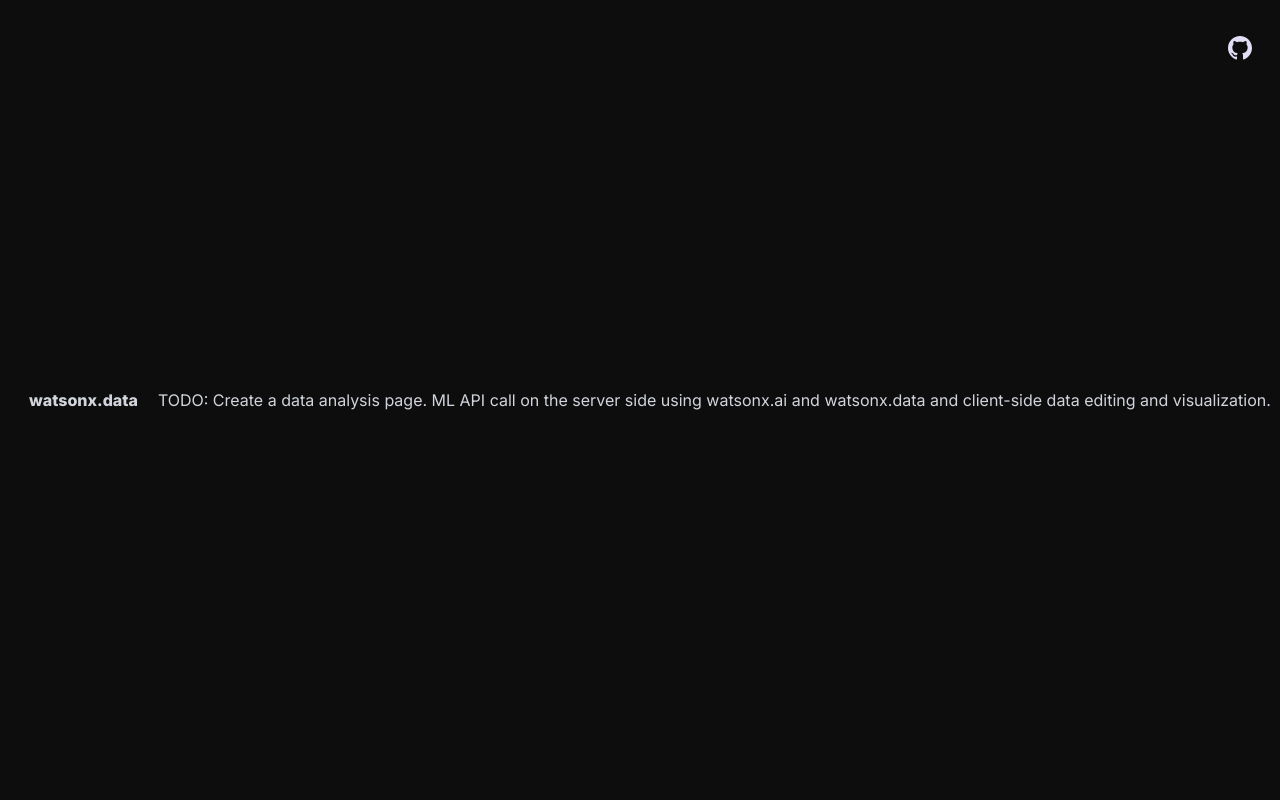
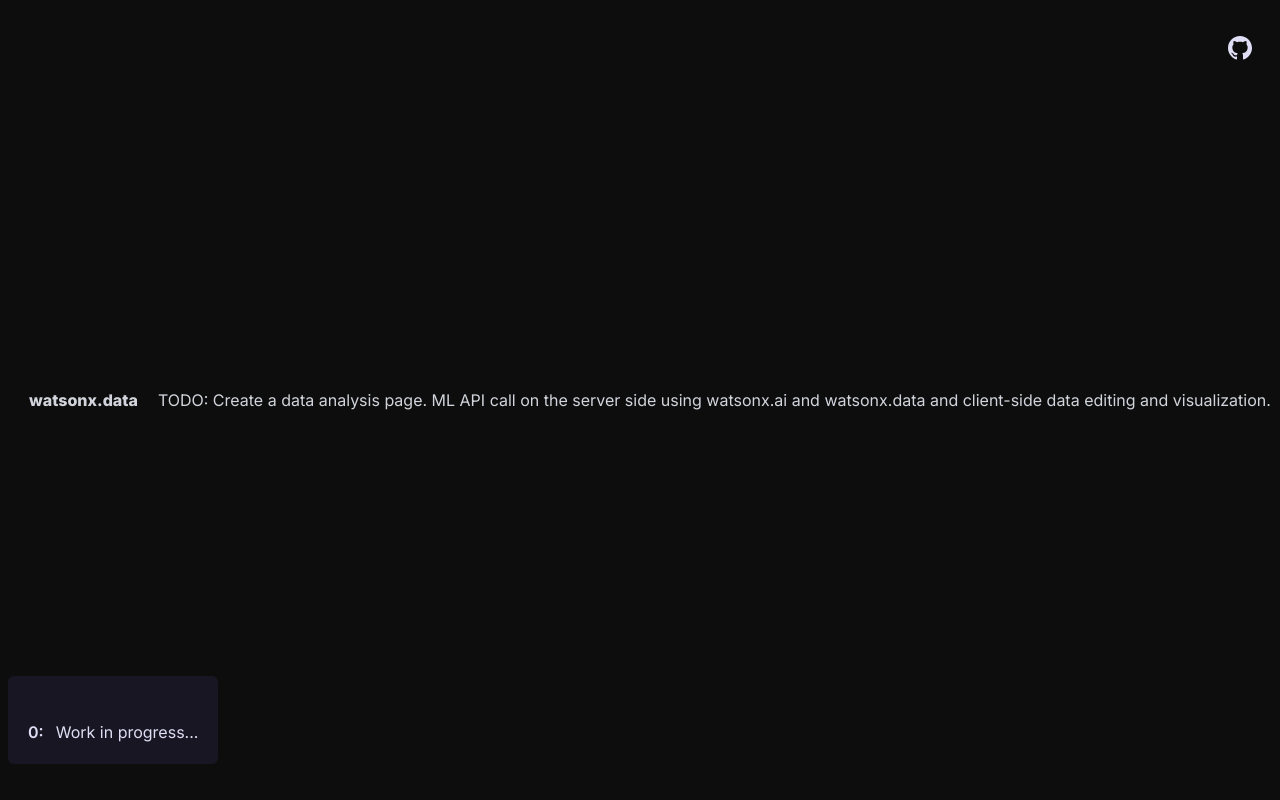
Before and after one commit to soobinrho/BeeMovr, a Next.js app: page /watsonx in a window 1280 px wide. Built offline with nearby package versions, Linux system fonts and the light colour scheme.

Commit message:
refactor: watsonx page data population (WIP)
Signed-off-by: Soobin Rho <soobinrho@gmail.com>

```diff
--- /dev/null
+++ b/src/app/components/information-console-watsonx.tsx
@@ -0,0 +1,96 @@
+'use client';
+
+import * as React from 'react';
+import {
+  Ref,
+  RefObject,
+  useCallback,
+  useEffect,
+  useMemo,
+  useRef,
+  useState,
+} from 'react';
+import { ChangeEvent } from 'react';
+import { MapMouseEvent, useMap } from 'react-map-gl';
+import useSWRImmutable from 'swr/immutable';
+
+import { isValidLngLat } from '../v1/components/open-meteo-api';
+import {
+  MAX_DIGITS_COORDINATES,
+  api_response_key_honeyYield,
+  api_response_key_maxTemp,
+  api_response_key_minTemp,
+  api_response_key_precipitation,
+  getLastMonthYearMonthUTC,
+} from '../v1/components/open-meteo-api';
+import { axiosFetcher } from './axios-swr-wrapper';
+import { IMarker } from './mapbox';
+
+interface IInformationConsole {
+  api_lng: string;
+  api_lat: string;
+}
+
+interface IApi {
+  [api_response_key_honeyYield]: any;
+  [api_response_key_precipitation]: any;
+  [api_response_key_maxTemp]: any;
+  [api_response_key_minTemp]: any;
+}
+
+interface IAllInformationConsoleData {
+  [key: number]: IApi;
+}
+
+export default function InformationConsoleWatsonx({
+  api_lng,
+  api_lat,
+}: IInformationConsole) {
+  return (
+    <div className='absolute bottom-4 z-10 w-screen'>
+      <div className='mx-2 my-12 flex max-h-[25vh] flex-col-reverse justify-self-start overflow-auto rounded-md bg-background-console/50 p-5 text-left font-normal text-font-console hover:bg-background-console/90 sm:my-5'>
+        <InformationConsoleDataWatsonx api_lng={api_lng} api_lat={api_lat} />
+      </div>
+    </div>
+  );
+}
+
+export function InformationConsoleDataWatsonx({
+  api_lng,
+  api_lat,
+}: IInformationConsole) {
+  const allInformationConsoleData = useMemo(() => {
+    if (typeof window !== 'undefined') {
+      return [{ ...localStorage }];
+    } else {
+      return {};
+    }
+  }, []);
+
+  const AllListedData = useMemo(
+    () =>
+      Object.keys(allInformationConsoleData).map((dataKey: string) => (
+        <li key={dataKey} className='list-none'>
+          <b className='pr-2 font-semibold'>{dataKey}: </b>
+          Work in progress...
+          {/* {JSON.stringify(allInformationConsoleData[0])} */}
+          <br />
+        </li>
+      )),
+    [allInformationConsoleData]
+  );
+
+  return (
+    <>
+      {allInformationConsoleData ? (
+        AllListedData
+      ) : (
+        <p>
+          <b className='pr-2 font-semibold'>Test Value: </b>
+          Work in progress...
+        </p>
+      )}
+      <br />
+    </>
+  );
+}
--- a/src/app/components/information-console.tsx
+++ b/src/app/components/information-console.tsx
@@ -1,7 +1,14 @@
 'use client';
 
 import * as React from 'react';
-import { Ref, RefObject, useCallback, useEffect, useState } from 'react';
+import {
+  Ref,
+  RefObject,
+  useCallback,
+  useEffect,
+  useRef,
+  useState,
+} from 'react';
 import { ChangeEvent } from 'react';
 import { MapMouseEvent, useMap } from 'react-map-gl';
 import useSWRImmutable from 'swr/immutable';
@@ -18,16 +25,20 @@ import {
 import { axiosFetcher } from './axios-swr-wrapper';
 import { IMarker } from './mapbox';
 
-export interface IInformationConsole {
+interface IInformationConsole {
   api_lng: string;
   api_lat: string;
 }
 
-export interface IApi {
+interface IApi {
   [api_response_key_honeyYield]: any;
   [api_response_key_precipitation]: any;
   [api_response_key_maxTemp]: any;
   [api_response_key_minTemp]: any;
+}
+
+interface IAllInformationConsoleData {
+  [key: number]: IApi;
 }
 
 export default function InformationConsole({
@@ -37,16 +48,19 @@ export default function InformationConsole({
   return (
     <div className='absolute bottom-4 z-10 w-screen'>
       <div className='mx-2 my-12 flex max-h-[25vh] flex-col-reverse justify-self-start overflow-auto rounded-md bg-background-console/50 p-5 text-left font-normal text-font-console hover:bg-background-console/90 sm:my-5'>
-        <FetchInformationConsoleData api_lng={api_lng} api_lat={api_lat} />
+        <InformationConsoleData api_lng={api_lng} api_lat={api_lat} />
       </div>
     </div>
   );
 }
 
-export function FetchInformationConsoleData({
+export function InformationConsoleData({
   api_lng,
   api_lat,
 }: IInformationConsole) {
+  const [allInformationConsoleData, setAllInformationConsoleData] = useState<
+    Array<IAllInformationConsoleData>
+  >([]);
   const shouldRender = isValidLngLat({ api_lng: api_lng, api_lat: api_lat });
   const { data, error, isLoading } = useSWRImmutable(
     shouldRender
@@ -89,6 +103,50 @@ export function FetchInformationConsoleData({
 
     minTemp = api_response[api_response_key_minTemp][minTemp_date_key];
   }
+
+  // TODO: DEBUG. Rendering and updates are not synced.
+  let lastUpdateKey = useRef('');
+  const updateAllInformationConsoleData = useCallback(
+    (api_response: IApi) => {
+      const updateKey = `${api_lng} ${api_lat}`;
+      if (lastUpdateKey.current !== updateKey) {
+        // TODO: Store exactly as response data
+        setAllInformationConsoleData((allInformationConsoleData) => [
+          ...allInformationConsoleData,
+          {
+            [updateKey]: {
+              [api_response_key_honeyYield]: honeyYield,
+              [api_response_key_precipitation]: precipitation,
+              [api_response_key_maxTemp]: maxTemp,
+              [api_response_key_minTemp]: minTemp,
+            },
+          },
+        ]);
+        localStorage.setItem(
+          updateKey,
+          JSON.stringify(JSON.stringify(allInformationConsoleData))
+        );
+        lastUpdateKey.current = updateKey;
+      }
+    },
+    [
+      setAllInformationConsoleData,
+      allInformationConsoleData,
+      api_lng,
+      api_lat,
+      honeyYield,
+      precipitation,
+      maxTemp,
+      minTemp,
+    ]
+  );
+
+  useEffect(() => {
+    if (!api_response) {
+      return undefined;
+    }
+    updateAllInformationConsoleData(api_response);
+  }, [updateAllInformationConsoleData, api_response]);
 
   if (isLoading)
     return (
--- a/src/app/watsonx/page.tsx
+++ b/src/app/watsonx/page.tsx
@@ -1,3 +1,4 @@
+import InformationConsoleWatsonx from '../components/information-console-watsonx';
 import SocialMedia from '../components/social-media';
 
 // The main difference between the main `/` route and `watsonx` route
@@ -16,6 +17,7 @@ export default function Watsonx() {
           visualization.
         </div>
       </div>
+      <InformationConsoleWatsonx api_lat='' api_lng='' />
     </>
   );
 }
```
Also changed, not shown: 1 other file (tests, documents, lock files or other folders).
